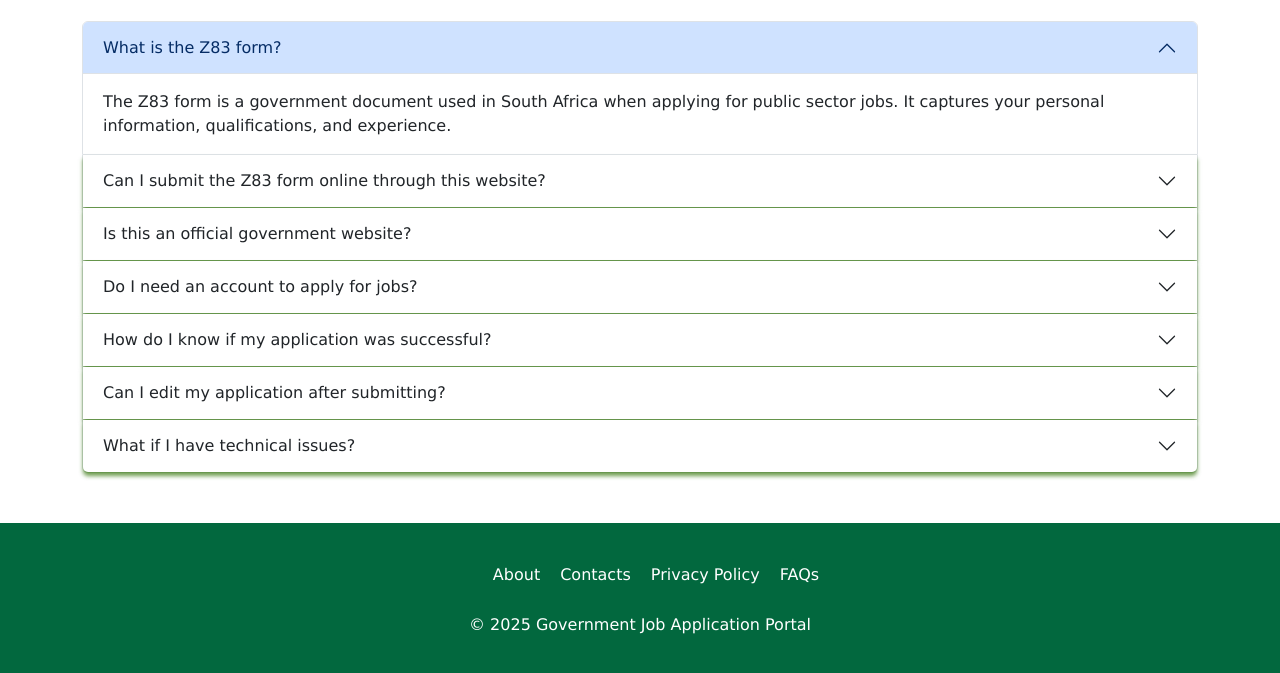
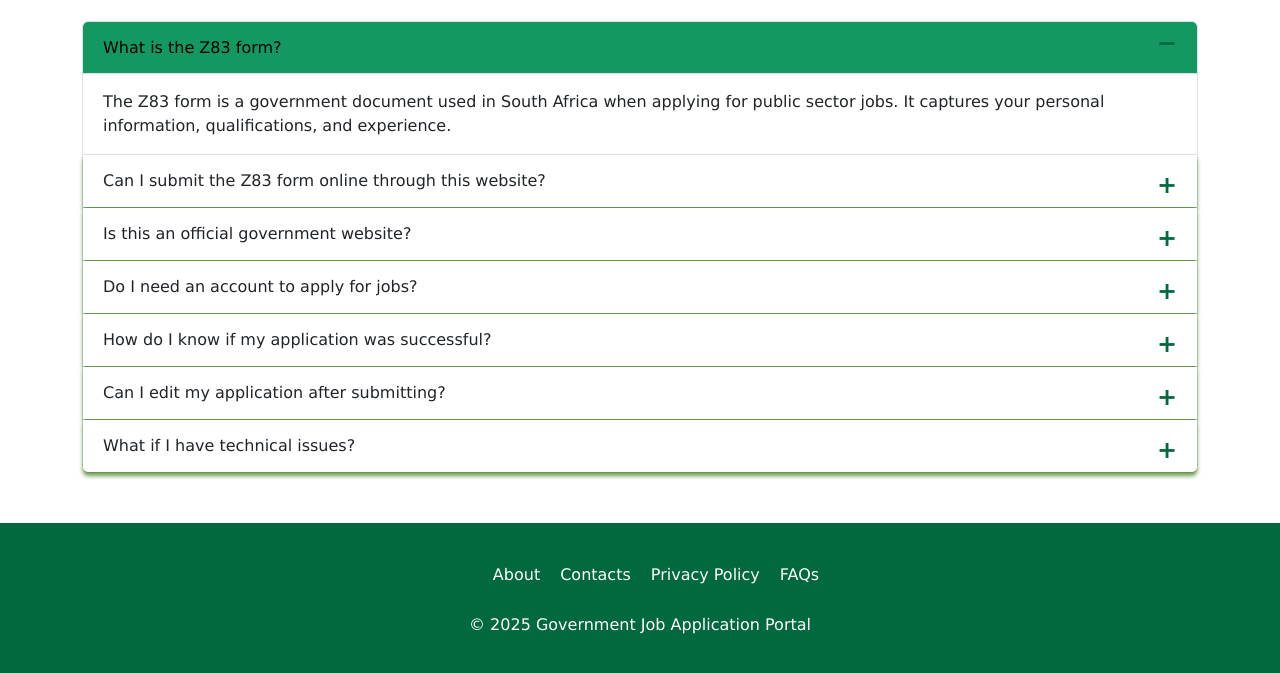
Before and after one commit to vhukhudomulaudzi/Gov-Job, a plain HTML site: page faq.html in a window 1280 px wide. Shown: the part 195-868 px from the top of the page. Drawn offline with nearby package versions, Linux system fonts and the light colour scheme.

Commit message:
Edited FAQ and styling

```diff
--- a/Style.css
+++ b/Style.css
@@ -298,6 +298,27 @@ button{
   background-color: #4b5563;
 }
 
+/* Accordion toggle symbol (plus and minus) */
+.accordion-button::after {
+  content: "+";
+  font-size: 1.5rem;
+  font-weight: bold;
+  color: #02683e;
+  background-image: none !important;
+  transform: none;
+}
+
+.accordion-button:not(.collapsed)::after {
+  content: "−"; /* minus sign when expanded */
+}
+
+/* Change background color when accordion is open */
+.accordion-button:not(.collapsed) {
+  background-color:  #129860;
+  color: #000;
+}
+
+
 /* Responsive design */
 @media (max-width: 768px) {
   .job-container {
```
